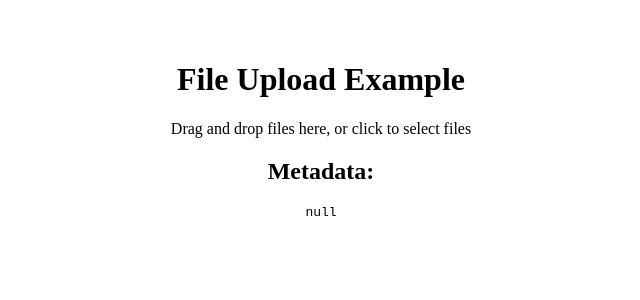
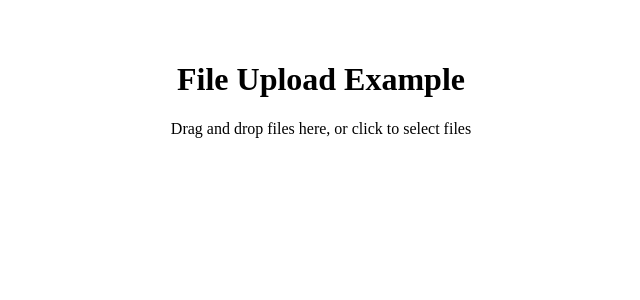
Before and after one commit to Hrinyov/phdata, a React (Vite) app: page / in a window 1280 px wide. Shown: the top 300 px of the page, without its empty margins (319-959 px from the left). Built offline with nearby package versions, Linux system fonts and the light colour scheme.

Commit message:
add DataDisplay module

```diff
--- /dev/null
+++ b/src/modules/DataDisplay.tsx
@@ -0,0 +1,18 @@
+import React from "react";
+
+interface DataDisplayProps {
+  data: any;
+}
+
+const DataDisplay: React.FC<DataDisplayProps> = ({ data }) => {
+  console.log(data);
+  return (
+    <div>
+      <div>ISO: {data.ISO} </div>
+      <div>F{data.FNumber}</div>
+      <div>ExposureTime {data.ExposureTime}</div>
+    </div>
+  );
+};
+
+export default DataDisplay;
--- a/src/modules/FileUpload.tsx
+++ b/src/modules/FileUpload.tsx
@@ -1,6 +1,7 @@
 import React, { useCallback, useState} from "react";
 import { useDropzone } from "react-dropzone";
 import exifr from "exifr";
+import DataDisplay from "./DataDisplay";
 
 const FileUpload: React.FC = () => {
     const [file, setFile] = useState<File | null>(null);
@@ -41,12 +42,7 @@ const extractMetadata = async (file: File) => {
       ) : (
         <p>Drag and drop files here, or click to select files</p>
       )}
-
-        <div>
-          <h2>Metadata:</h2>
-          <pre>{JSON.stringify(metadata, null, 2)}</pre>
-        </div>
-
+      {file && metadata && <DataDisplay data={metadata} />}
     </div>
   );
 };
```
